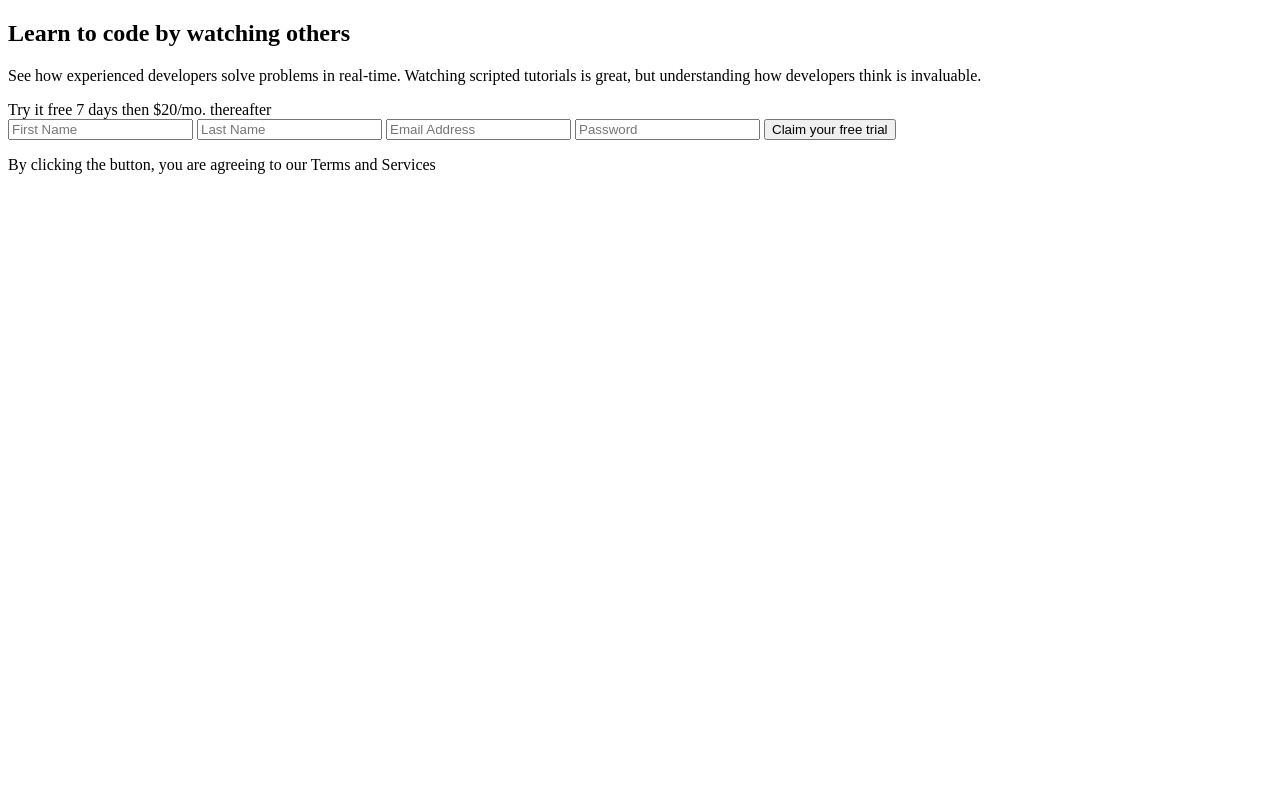
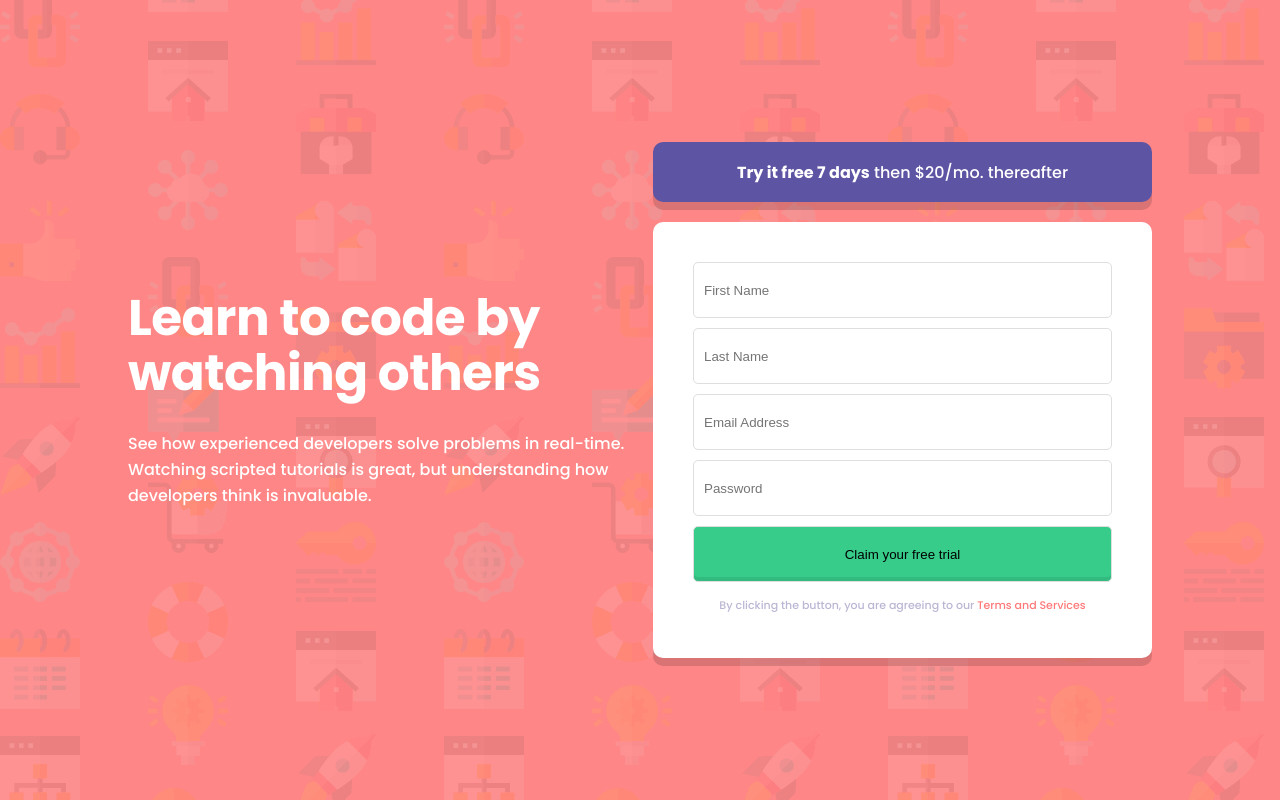
Before and after one commit to ljubomir-matovic/Quantox-internship_third-task-bonus, a plain HTML site: page index.html in a window 1280 px wide. Drawn offline with Linux system fonts and the light colour scheme.

Commit message:
Added css, html updated

```diff
--- a/assets/css/style.css
+++ b/assets/css/style.css
@@ -4,4 +4,168 @@
     --green: #38cc8b;
     --purple: #5e54a4;
     --black: #3d3b48;
+    --gray: #bab7d4;
+    --bg-gradient-color: rgba(255, 121, 121, 0.9);
+    --bg-gradient: linear-gradient(
+        var(--bg-gradient-color),
+        var(--bg-gradient-color)
+    );
 }
+* {
+    margin: 0;
+    padding: 0;
+    box-sizing: border-box;
+}
+body {
+    font-family: "Poppins";
+    font-weight: 500;
+    font-size: 16px;
+    color: white;
+    display: flex;
+}
+h1 {
+    color: white;
+    margin-bottom: 30px;
+}
+.right-container,
+form {
+    display: flex;
+    flex-direction: column;
+    justify-content: center;
+}
+.right-container {
+    gap: 20px;
+}
+header {
+    display: flex;
+    justify-content: center;
+    align-items: center;
+    background-color: var(--purple);
+    box-shadow: 0px 8px 0px rgba(0, 0, 0, 0.14688);
+    border-radius: 10px;
+    min-height: 60px;
+    text-align: center;
+}
+form {
+    background-color: white;
+    background: #ffffff;
+    box-shadow: 0px 8px 0px rgba(0, 0, 0, 0.14688);
+    border-radius: 10px;
+    gap: 10px;
+}
+input,
+button {
+    height: 56px;
+    border: 1px solid #dedede;
+    border-radius: 5px;
+}
+input {
+    padding-left: 10px;
+}
+button {
+    background: var(--green);
+    box-shadow: inset 0px -4px 0px rgba(0, 0, 0, 0.0908818);
+    border-radius: 5px;
+}
+.bold {
+    font-weight: 700;
+}
+.red {
+    color: var(--red);
+}
+.gray {
+    color: var(--gray);
+}
+.hide {
+    display: none;
+}
+.terms {
+    font-weight: 500;
+    font-size: 11px;
+    line-height: 26px;
+    text-align: center;
+}
+/*Desktop*/
+@media screen and (min-width: 1000px) {
+    body {
+        background-image: url("../images/bg-intro-desktop.png"),
+            var(--bg-gradient);
+        height: 100vh;
+        justify-content: center;
+        align-items: center;
+    }
+    main {
+        width: 80%;
+        display: flex;
+        flex-direction: row;
+        justify-content: center;
+        align-items: center;
+    }
+    .right-container {
+        width: 50%;
+    }
+    h1 {
+        font-size: 50px;
+        line-height: 55px;
+        letter-spacing: -0.520833px;
+        width: 525px;
+    }
+    .left-container > p {
+        font-weight: 500;
+        font-size: 16px;
+        line-height: 26px;
+        width: 525px;
+    }
+    form {
+        padding: 40px;
+    }
+}
+/*Mobile*/
+@media screen and (max-width: 999px) {
+    body {
+        background-image: url("../images/bg-intro-mobile.png"),
+            var(--bg-gradient);
+        padding-top: 80px;
+        display: flex;
+        flex-direction: column;
+        justify-content: center;
+    }
+    main,
+    .right-container {
+        display: flex;
+        flex-direction: column;
+        justify-content: center;
+        align-items: center;
+    }
+    .left-container {
+        text-align: center;
+        margin-bottom: 50px;
+    }
+    .right-container {
+        width: 90%;
+    }
+    .right-container > * {
+        width: 100%;
+    }
+    h1 {
+        font-size: 28px;
+        line-height: 36px;
+        letter-spacing: -0.291667px;
+    }
+    header {
+        height: 88px;
+        padding-left: 50px;
+        padding-right: 50px;
+    }
+    form {
+        padding: 20px;
+        margin-bottom: 30px;
+    }
+}
+@media screen and (max-width: 260px) {
+    header {
+        height: 88px;
+        padding-left: 20px;
+        padding-right: 20px;
+    }
+}
--- a/index.html
+++ b/index.html
@@ -5,19 +5,19 @@
   <meta name="viewport" content="width=device-width, initial-scale=1.0"> <!-- displays site properly based on user's device -->
   <meta name="author" content="Ljubomir Matovic">
   <link rel="icon" type="image/png" sizes="32x32" href="./images/favicon-32x32.png">
-
+  <link rel="stylesheet" href="./assets/css/style.css">
   <title>Intro component with sign up form</title>
 </head>
 <body>
   <main>
     <section class="left-container">
-      <h1>Learn to code by watching others</h1>
+      <h1 class="bold">Learn to code by watching others</h1>
       <p>See how experienced developers solve problems in real-time. Watching scripted tutorials is great,
         but understanding how developers think is invaluable.</p>
     </section>
     <section class="right-container">
       <header>
-        <span>Try it free 7 days</span> then $20/mo. thereafter
+        <p><span class="bold">Try it free 7 days</span> then $20/mo. thereafter</p>
       </header>
         <form>
         <input type="text" placeholder="First Name" required>
@@ -25,9 +25,11 @@
         <input type="email" placeholder="Email Address" required>
         <input type="password" placeholder="Password" required>
         <button>Claim your free trial</button>
+        <p class="gray terms">By clicking the button, you are agreeing to our <span class="red">Terms and Services</span></p>
         </form>
-        <p>By clicking the button, you are agreeing to our <span>Terms and Services</span></p>
     </section>
   </main>
+  <noscript>Please enable JavaScript!</noscript>
+  <script src="./assets/js/validation_and_submit.js"></script>
 </body>
 </html>
```
